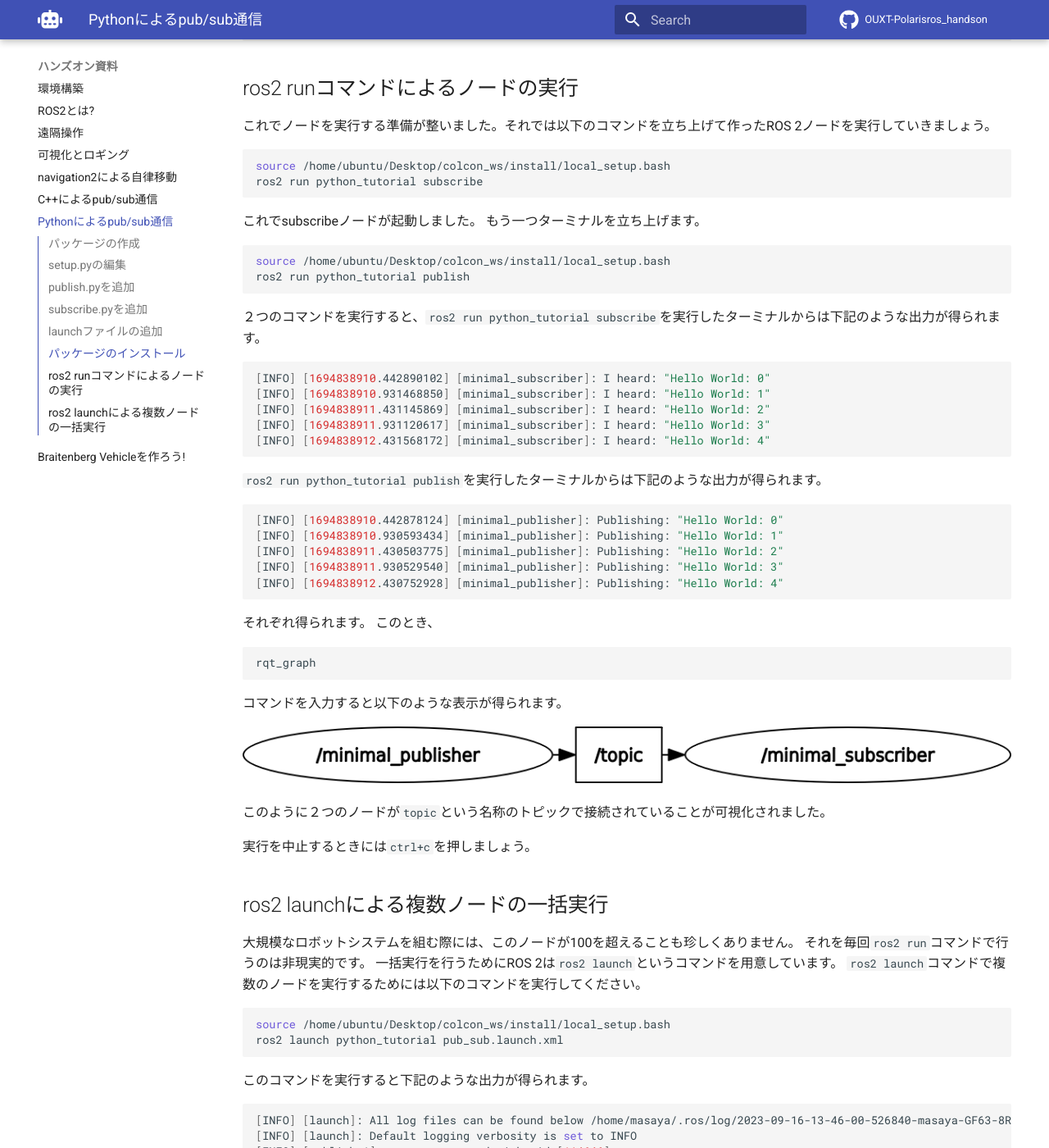
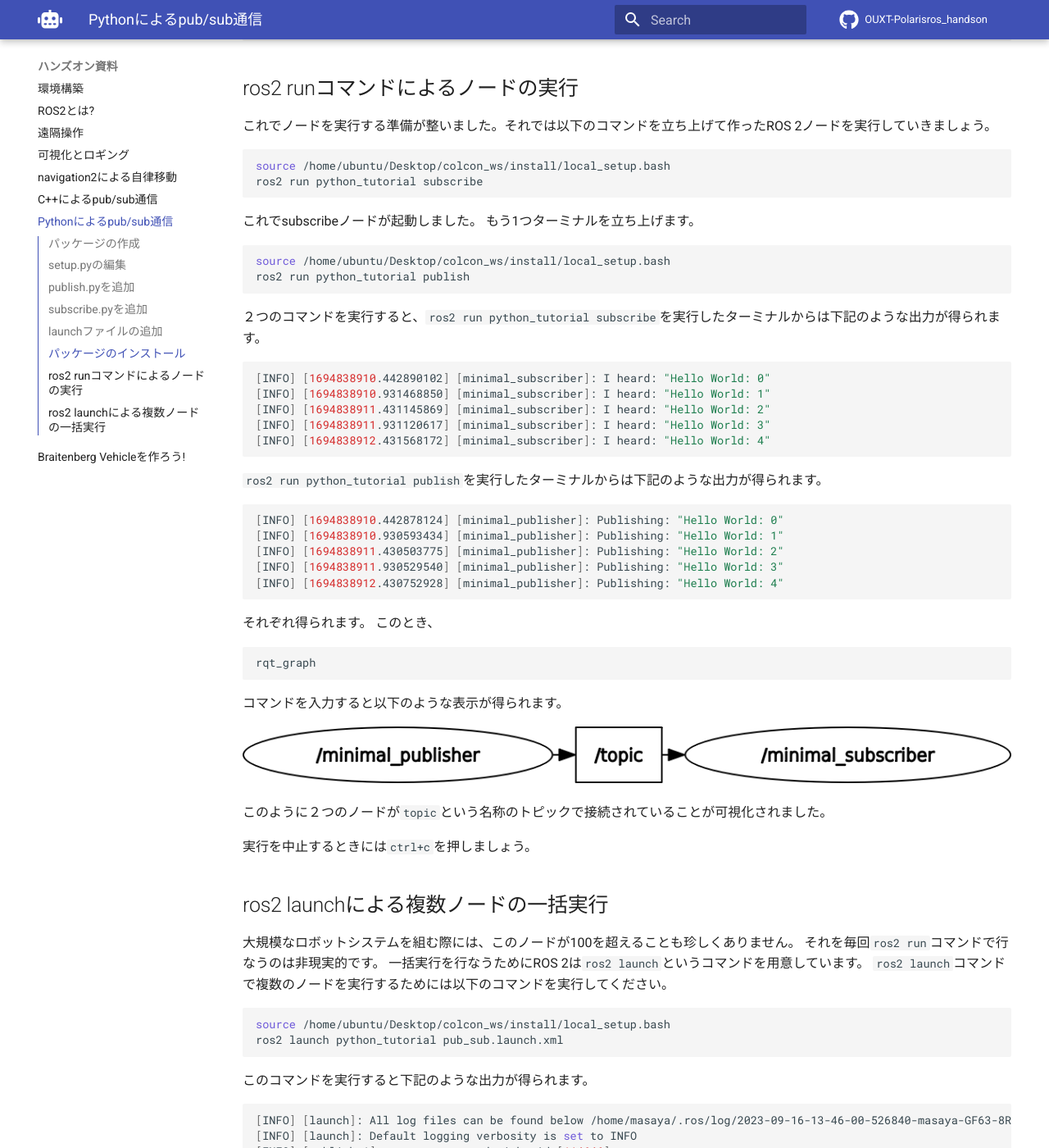
Before and after one commit to OUXT-Polaris/ros_handson, an MkDocs documentation site: the page built from docs/rclpy.md, in a window 1280 px wide and 1400 px high, scrolled down 5541 px. Shown: the whole window at 82% size. Built offline with MkDocs 1.6.1 and Material for MkDocs 9.7.7, drawn with Linux system fonts in a browser that asks for light colours; nearby versions of some CDN libraries; comment, search, counter and statistics services are not loaded; some of the changed text lies outside the part shown.

Commit message:
fix some error
Signed-off-by: Masaya Kataoka <ms.kataoka@gmail.com>

````diff
--- a/docs/rclpy.md
+++ b/docs/rclpy.md
@@ -280,7 +280,7 @@ ros2 run python_tutorial subscribe
 ```
 
 これでsubscribeノードが起動しました。
-もう一つターミナルを立ち上げます。
+もう1つターミナルを立ち上げます。
 
 ```bash
 source /home/ubuntu/Desktop/colcon_ws/install/local_setup.bash
@@ -324,8 +324,8 @@ rqt_graph
 ## ros2 launchによる複数ノードの一括実行
 
 大規模なロボットシステムを組む際には、このノードが100を超えることも珍しくありません。
-それを毎回`ros2 run`コマンドで行うのは非現実的です。
-一括実行を行うためにROS 2は`ros2 launch`というコマンドを用意しています。
+それを毎回`ros2 run`コマンドで行なうのは非現実的です。
+一括実行を行なうためにROS 2は`ros2 launch`というコマンドを用意しています。
 `ros2 launch`コマンドで複数のノードを実行するためには以下のコマンドを実行してください。
 
 ```bash
````
Also changed, not shown: other parts of docs/rclpy.md (+1 -1 lines).
